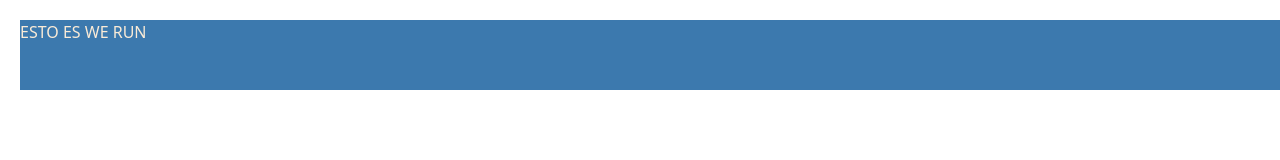
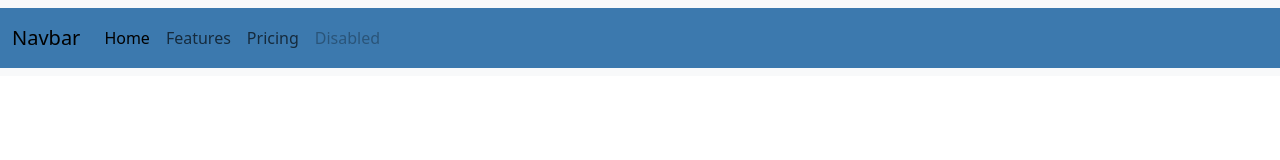
Before and after one commit to ChrisldcVallejo/Proyecto-Personal, a plain HTML site: page index.html in a window 1280 px wide. Drawn offline with nearby package versions, Linux system fonts and the light colour scheme.

Commit message:
cambios nuevos

```diff
--- a/CSS/main.css
+++ b/CSS/main.css
@@ -1,12 +1,13 @@
 .body{
-    background-color: rgb(79, 79, 239);
+    background-color:  rgb(79, 79, 239) !important;
 }
-.portada
-{
-    color: antiquewhite;
-    margin: 20px;
-    width: 100vw;
-    height:70px;
-    background-color: rgb(60, 121, 174);
+
+.navbar{
+     color: antiquewhite;
+}
+
+.cabecera{
+    background-color: rgb(60, 121, 174) !important;
+    height: 60px;
 
 }
--- a/index.html
+++ b/index.html
@@ -16,10 +16,23 @@
 </head>
  <script src="script.js"></script>
 <body>
-    <div class="portada">
-        <header>ESTO ES WE RUN</header>
+
+   <nav class="navbar navbar-expand-lg bg-body-tertiary">
+  <div class="cabecera container-fluid">
+    <a class="navbar-brand" href="#">Navbar</a>
+    <button class="navbar-toggler" type="button" data-bs-toggle="collapse" data-bs-target="#navbarNavAltMarkup" aria-controls="navbarNavAltMarkup" aria-expanded="false" aria-label="Toggle navigation">
+      <span class="navbar-toggler-icon"></span>
+    </button>
+    <div class="collapse navbar-collapse" id="navbarNavAltMarkup">
+      <div class="navbar-nav">
+        <a class="nav-link active" aria-current="page" href="#">Home</a>
+        <a class="nav-link" href="#">Features</a>
+        <a class="nav-link" href="#">Pricing</a>
+        <a class="nav-link disabled" aria-disabled="true">Disabled</a>
+      </div>
     </div>
-
+  </div>
+</nav>
 
 
 
```
Also changed, not shown: 2 other files.
